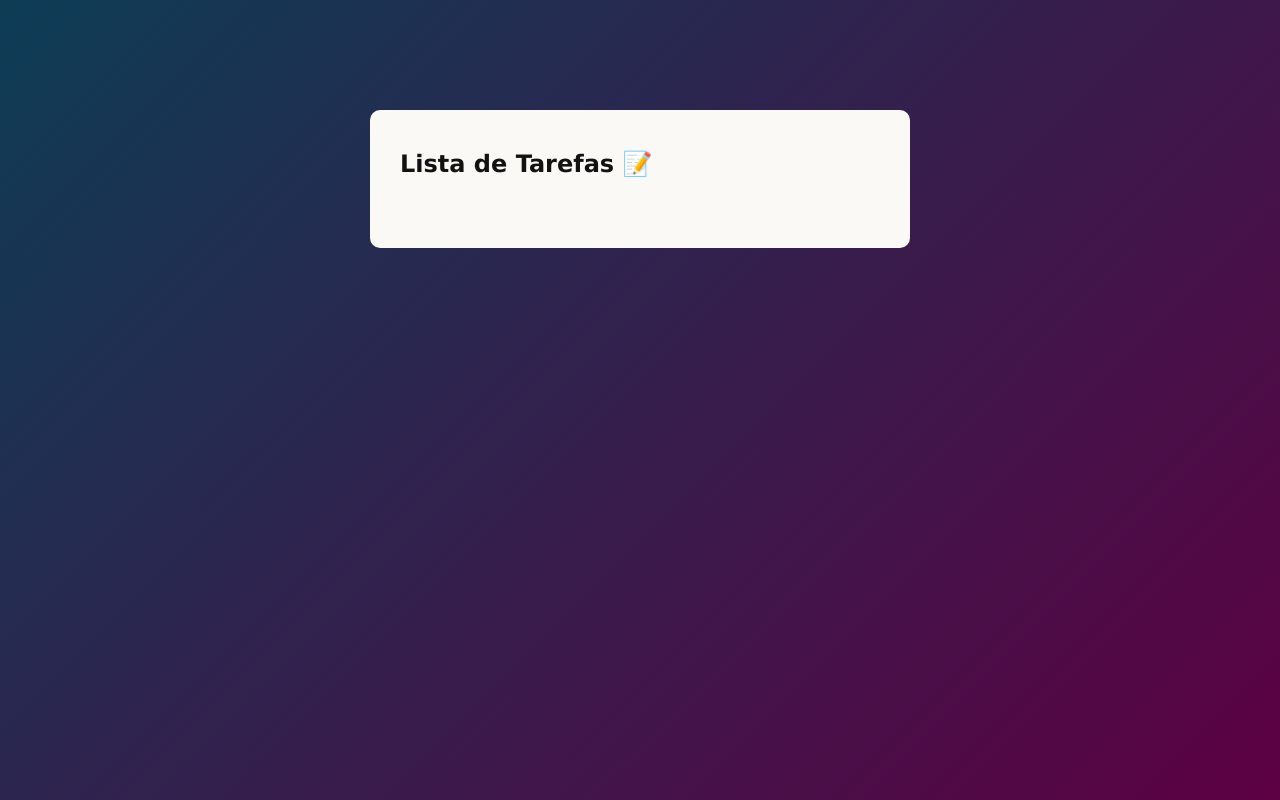
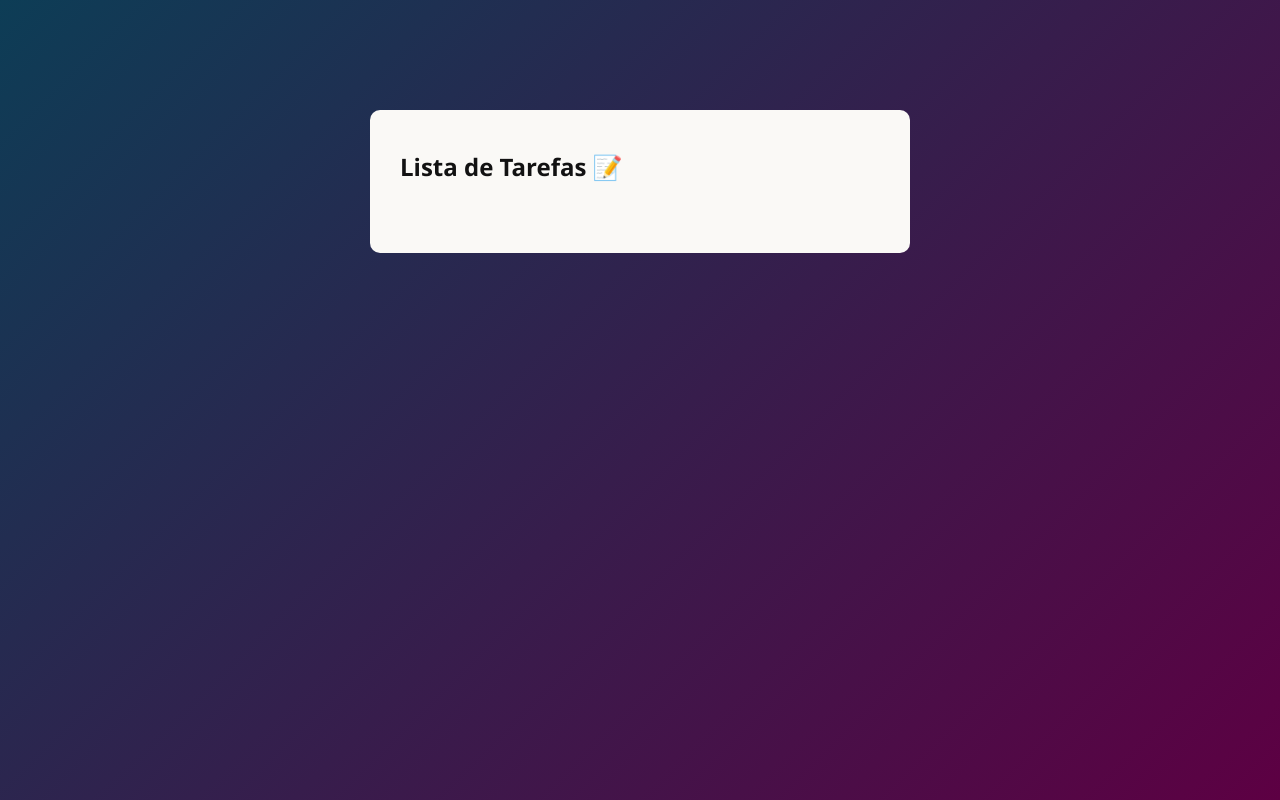
Before and after one commit to maexpe/tcc-taskmaster, a plain HTML site: page index.html in a window 1280 px wide. Drawn offline with Linux system fonts and the light colour scheme.

Commit message:
feat: Alteração de fonte de Verdana para Segoe UI

```diff
--- a/style.css
+++ b/style.css
@@ -1,7 +1,7 @@
 * {
     margin: 0;
     padding: 0;
-    font-family: 'Verdana';
+    font-family: 'Segoe UI', sans-serif;
     color: #121212;
     box-sizing: border-box;
 }
```
